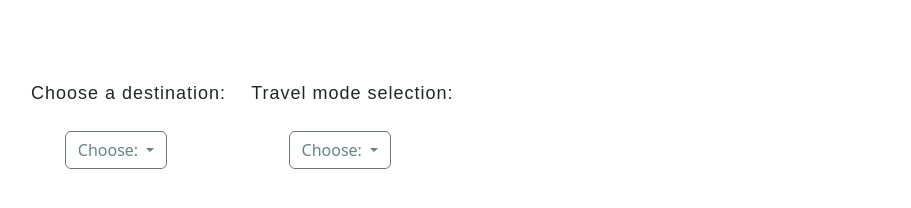
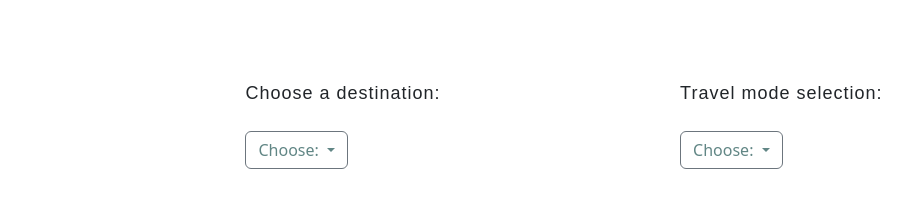
Before and after one commit to ptsankari/VEE-tech, a plain HTML site: page secondpage.html in a window 1280 px wide. Shown: the whole page, without its empty margins (76-987 px from the left). Drawn offline with nearby package versions, Linux system fonts and the light colour scheme.

Commit message:
major changes

```diff
--- a/secondpage.html
+++ b/secondpage.html
@@ -30,7 +30,7 @@ button:hover {
     letter-spacing: 1px;
 font-family: Arial;
 float: left;
-margin-left: 25px;
+
 margin-top: 32px;
 
 
@@ -43,7 +43,7 @@ margin-top: 32px;
     font-family: Arial;
     width: 190px;
     float: left;
-margin-left: 25px;
+
 letter-spacing: 1px;
 margin-top: 3px;
 border: #618685;
@@ -61,13 +61,20 @@ margin-right: 30px;
 
     #destipart{
         display:grid;
+        justify-items:start;
+        justify-content: center;
     }
     #travelpart{
         display: grid;
+        justify-items: start;
+        justify-content: center;
+
     }
     .container{
         display: flex;
         flex-direction: row;
+        justify-content: space-evenly;
+
     }
 
     @media (max-width: 800px) {
```
